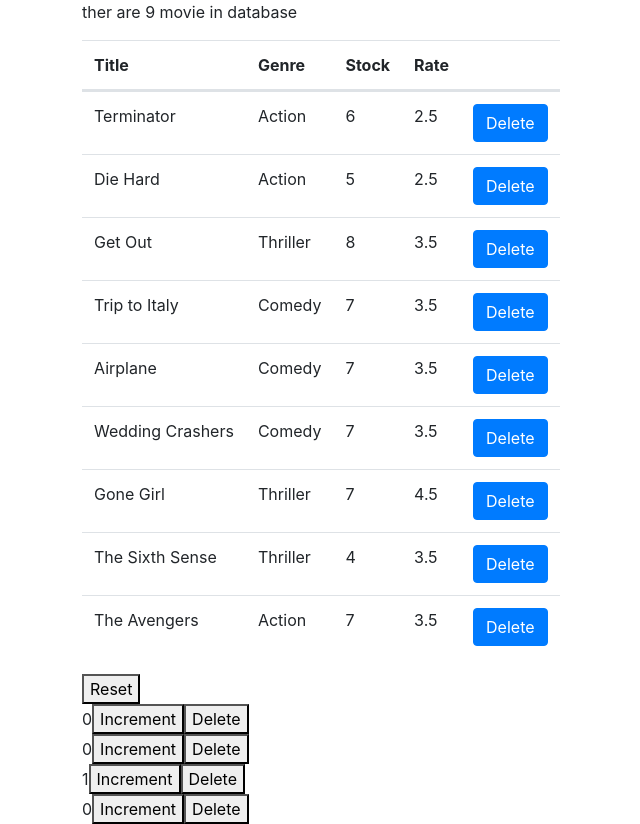
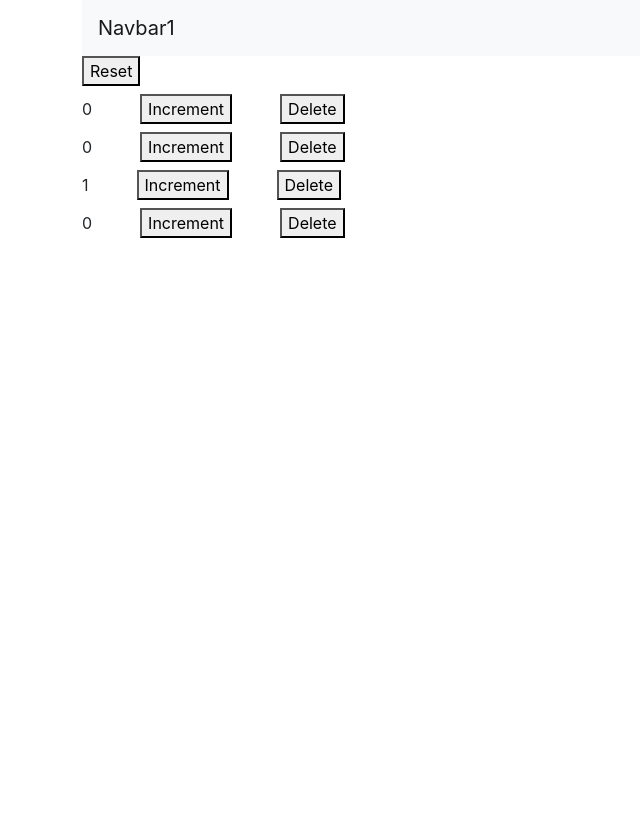
Before and after one commit to ganesh2054/vidly, a React (Create React App) app: page / in a window 1280 px wide. Shown: the whole page, without its empty margins (3-643 px from the left). After the commit the page ends 800 px from the top, so only its background shows below. Built offline with nearby package versions, Linux system fonts and the light colour scheme.

Commit message:
lifting the state up

```diff
--- a/src/App.js
+++ b/src/App.js
@@ -3,17 +3,54 @@ import './App.css';
 import React, { PureComponent } from 'react';
 import { Component } from 'react';
 import Movie  from './Components/movie';
-import Counter  from './Components/counter';
 import Counters  from './Components/counters';
+import Navbar  from './Components/navbar';
 
 
 class  App extends Component {
+  state={
+    counters:[
+        {id:1,value:0},
+        {id:2,value:0},
+        {id:3,value:1},
+        {id:4,value:0},
+    ]
+};
+handleReset=()=>{
+    const counters=this.state.counters.map(c=>{
+        c.value=0;
+        return c;
+    });
+    this.setState({counters});
+}
+handleDelete=(Id)=>{
+const counters=this.state.counters.filter(c=>c.id!==Id);
+ this.setState({counters:counters})
+};
+handleIncrement=(counter)=>{
+    const counters=[...this.state.counters];
+    const index=counters.indexOf(counter)
+    counters[index]={...counter};
+    counters[index].value++;
+    this.setState({counters});
+
+};
   render(){
     return(
+      <React.Fragment>
+
 <main className="container">
-  <Movie/>
-  <Counters/>
+  {/* <Movie/> */}
+  <Navbar totalCounters={this.state.counters.filter(c=>c.value>0).length}/>
+  <Counters
+  onDelete={this.handleDelete}
+  onIncrement={this.handleIncrement}
+  onReset={this.handleReset}
+  counters={this.state.counters}
+  />
 </main>
+
+</React.Fragment>
     );
   }
 }
--- a/src/Components/counter.jsx
+++ b/src/Components/counter.jsx
@@ -4,9 +4,9 @@ class Counter extends React.Component {
     render() {
         return <div>
             <span>{this.props.counter.value}</span>
-            <button onClick={()=>this.props.onIncrement(this.props.counter)}>Increment</button>
+            <button className="mt-2 ml-5" onClick={()=>this.props.onIncrement(this.props.counter)}>Increment</button>
             {/* <button onClick={()=>this.props.onDelete(this.props.id)} >Delete</button> */}
-            <button onClick={()=>this.props.onDelete(this.props.counter.id)} >Delete</button>
+            <button className="mt-2 ml-5" onClick={()=>this.props.onDelete(this.props.counter.id)} >Delete</button>
 
         </div>;
     }
--- a/src/Components/counters.jsx
+++ b/src/Components/counters.jsx
@@ -2,39 +2,13 @@ import React, { PureComponent } from 'react';
 import Counter from './counter';
 
 class Counters extends React.Component {
-    state={
-        counters:[
-            {id:1,value:0},
-            {id:2,value:0},
-            {id:3,value:1},
-            {id:4,value:0},
-        ]
-    };
-    handleReset=()=>{
-        const counters=this.state.counters.map(c=>{
-            c.value=0;
-            return c;
-        });
-        this.setState({counters});
-    }
-    handleDelete=(Id)=>{
-    const counters=this.state.counters.filter(c=>c.id!==Id);
-     this.setState({counters:counters})
-    };
-    handleIncrement=(counter)=>{
-        const counters=[...this.state.counters];
-        const index=counters.indexOf(counter)
-        counters[index]={...counter};
-        counters[index].value++;
-        this.setState({counters});
 
-    };
 
     render() {
         return <div>
-                <button onClick={this.handleReset} >Reset</button>
+                <button onClick={this.props.onReset} >Reset</button>
             {/* {this.state.counters.map(counter=><Counter key={counter.id} onDelete={this.handleDelete} id={counter.id} value={counter.value}/>)} */}
-            {this.state.counters.map(counter=><Counter key={counter.id} onDelete={this.handleDelete} counter={counter} onIncrement={this.handleIncrement}/>)}
+            {this.props.counters.map(counter=><Counter key={counter.id} onDelete={this.props.onDelete} counter={counter} onIncrement={this.props.onIncrement}/>)}
         </div>;
     }
 }
--- /dev/null
+++ b/src/Components/navbar.jsx
@@ -0,0 +1,14 @@
+import React, { PureComponent } from 'react';
+
+class Navbar extends React.Component {
+    render() {
+        return <div>
+              <nav className="navbar navbar-light bg-light"> <a className="navbar-brand" href="#">Navbar
+              {this.props.totalCounters}
+              </a>
+      </nav>
+      </div>;
+    }
+}
+
+export default Navbar;
```
